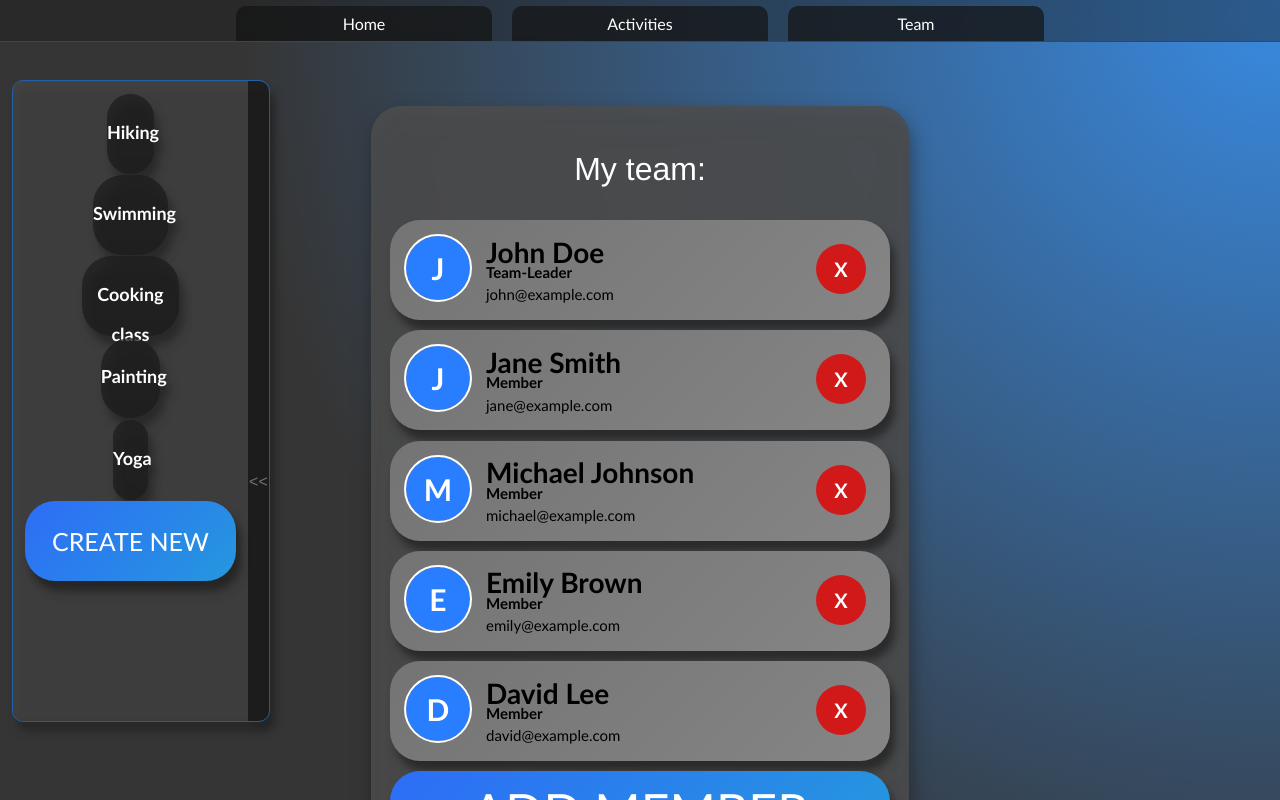
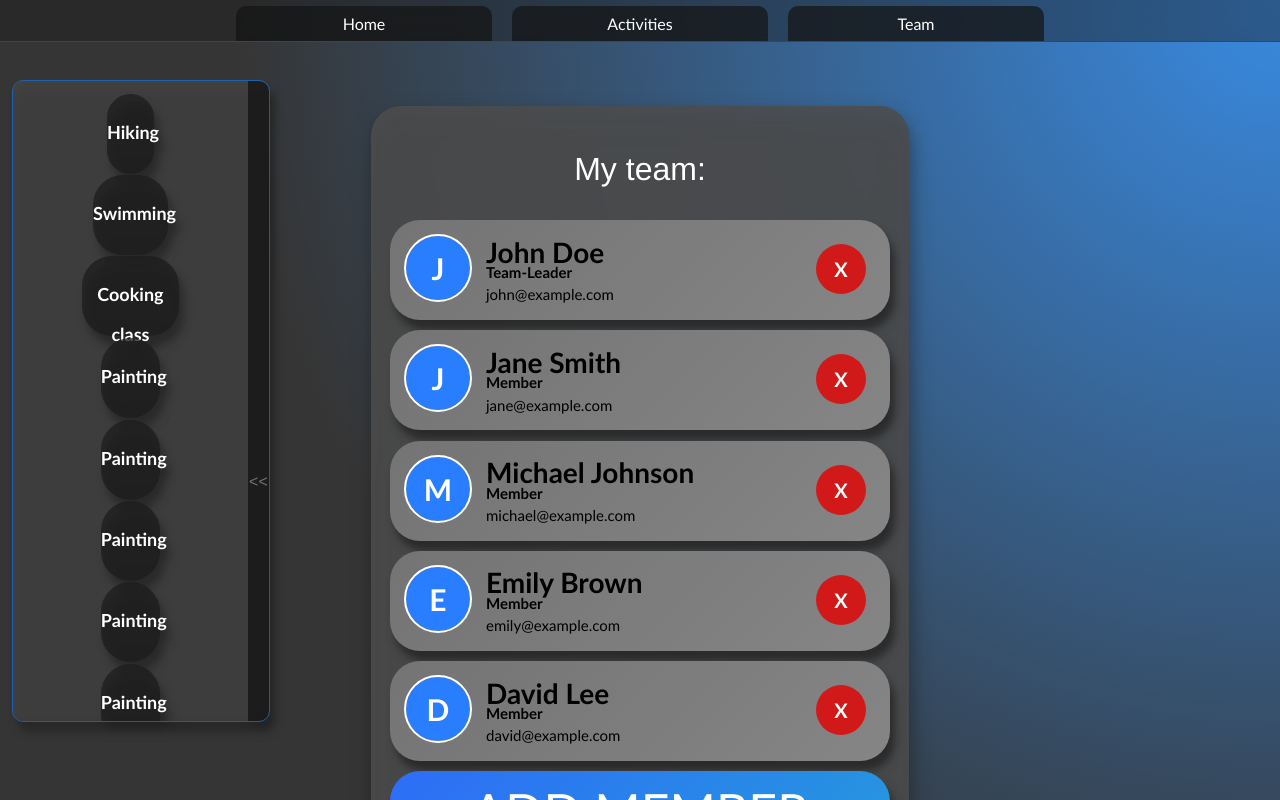
Before and after one commit to lamzaone/angular-FE, an Angular app: page / in a window 1280 px wide. Shown: the top 800 px of the page. Built offline with nearby package versions, Linux system fonts and the light colour scheme.

Commit message:
added scrollbar to side-menu, fixed overflow

```diff
--- a/src/app/Sidemenu/side-menu-list/side-menu-list.component.scss
+++ b/src/app/Sidemenu/side-menu-list/side-menu-list.component.scss
@@ -17,8 +17,8 @@
     backdrop-filter: blur(2px);
     filter: drop-shadow(5px 10px 4px #1414148e);
 
+}
 
-}
 
 .sidemenu {
     position:relative;
@@ -28,9 +28,46 @@
     justify-items: center;
     margin-left: auto;
     margin-right: auto;
+    overflow: scroll;
+        &::-webkit-scrollbar {
+        width: 10px;
+      }
+
+      /* Track */
+      &::-webkit-scrollbar-track {
+        margin:10px;
+        background-color: rgb(48, 48, 48);
+        border-radius: 4px;
+      }
+
+      /* Handle */
+      &::-webkit-scrollbar-thumb {
+
+        background: linear-gradient(-45deg, #5296ee, #5169f0, #23a6d5, #2d6df7);
+        background-size: 400%;
+        border-radius: 4px;
+      }
+
+      /* Handle on hover */
+      &::-webkit-scrollbar-thumb:hover {
+        animation: gradient 5s ease-in-out infinite;
+      }
+    overflow-x: hidden;
 }
 
+@keyframes gradient {
+    0% {
+        background-position: 0% 50%;
+    }
+    50% {
+        background-position: 100% 50%;
+    }
+    100% {
+        background-position: 0% 50%;
+    }
+}
 .pullbar {
+    left: 300px;
     background-color: rgba(19, 19, 19, 0.76);
     cursor:pointer;
     padding: 0.4%;
--- a/src/app/Sidemenu/side-menu-list/side-menu-list.component.ts
+++ b/src/app/Sidemenu/side-menu-list/side-menu-list.component.ts
@@ -11,6 +11,11 @@ export class SideMenuListComponent {
     new Activities(1, "Hiking"),
     new Activities(2, "Swimming"),
     new Activities(3, "Cooking class"),
+    new Activities(4, "Painting"),
+    new Activities(4, "Painting"),
+    new Activities(4, "Painting"),
+    new Activities(4, "Painting"),
+    new Activities(4, "Painting"),
     new Activities(4, "Painting"),
     new Activities(5, "Yoga")
   ];
```
